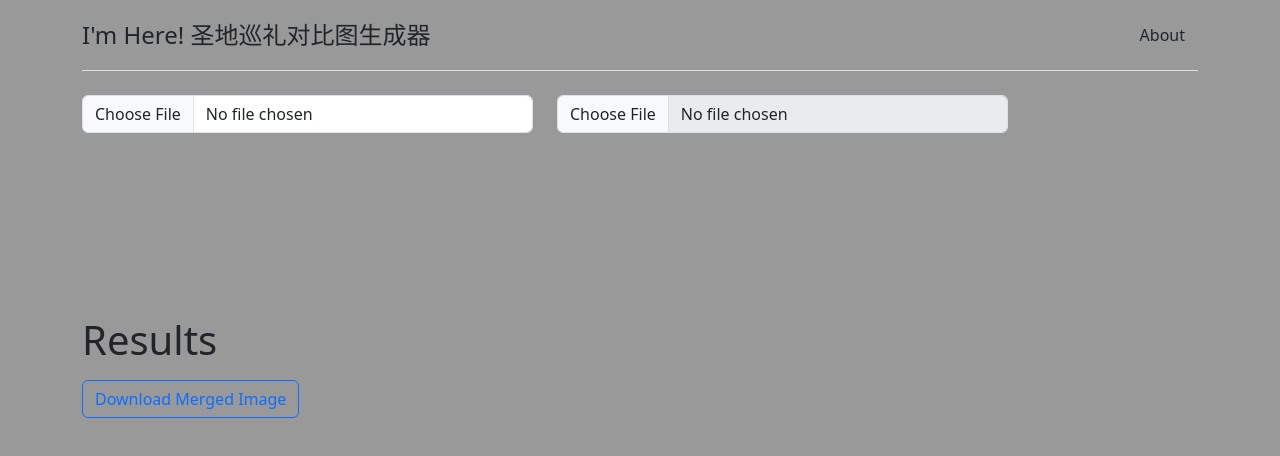
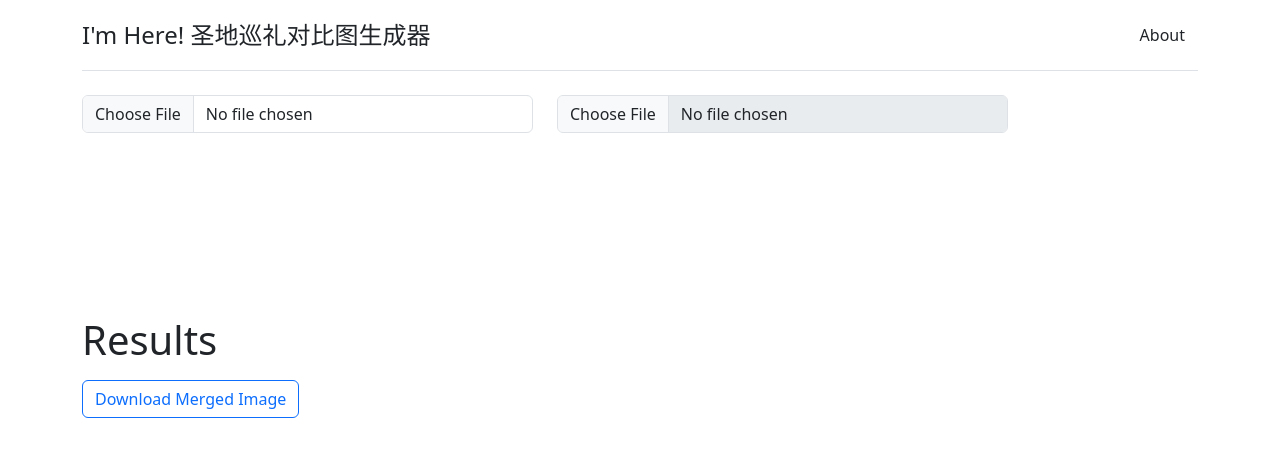
Before and after one commit to anitabi/IMHere, a React (Create React App) app: page / in a window 1280 px wide. Shown: the top 456 px of the page. Built offline with nearby package versions, Linux system fonts and the light colour scheme; a web font is replaced by a local one.

Commit message:
change background

```diff
--- a/src/App.css
+++ b/src/App.css
@@ -1,7 +1,3 @@
-* {
-    background-color: #999999;
-}
-
 .canvas-container canvas {
     max-width: 100%;
     height: auto;
```
